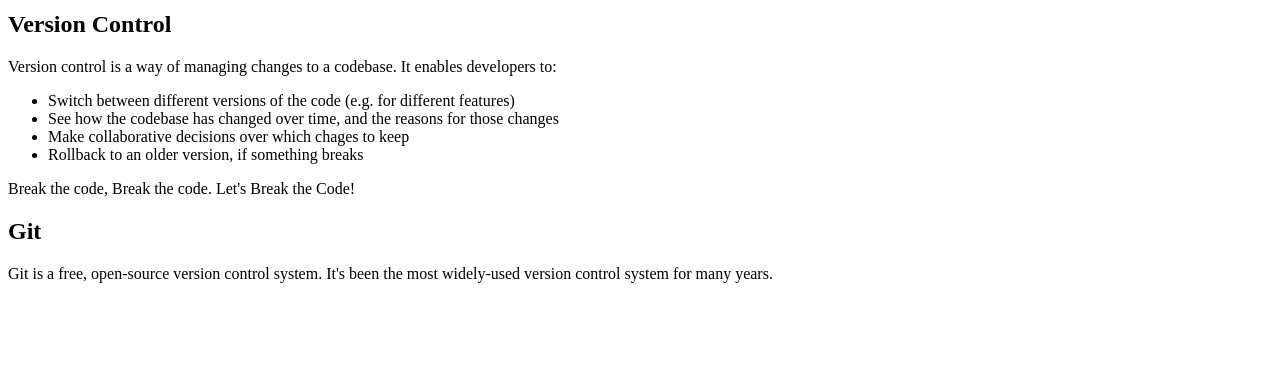
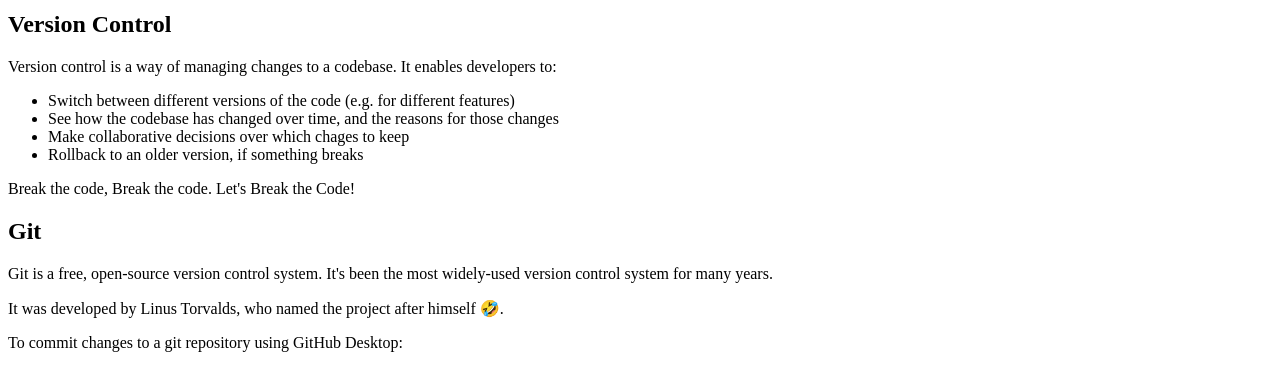
Before and after one commit to jwadyer/git-notes, a plain HTML site: page index.html in a window 1280 px wide. Shown: the part 89-480 px from the top of the page. Drawn offline with Linux system fonts and the light colour scheme.

Commit message:
nearly there...

```diff
--- a/index.html
+++ b/index.html
@@ -19,4 +19,11 @@
   <h2> Git</h2>
 
   <p>Git is a free, open-source version control system. It's been the most widely-used version control system for many years.</p>
+  <p>It was developed by Linus Torvalds, who named the project after himself &#129315.</p>
+  <p>To commit changes to a git repository using GitHub Desktop:
+
+
+  </p>
+
+  </p>
    </body>
```
